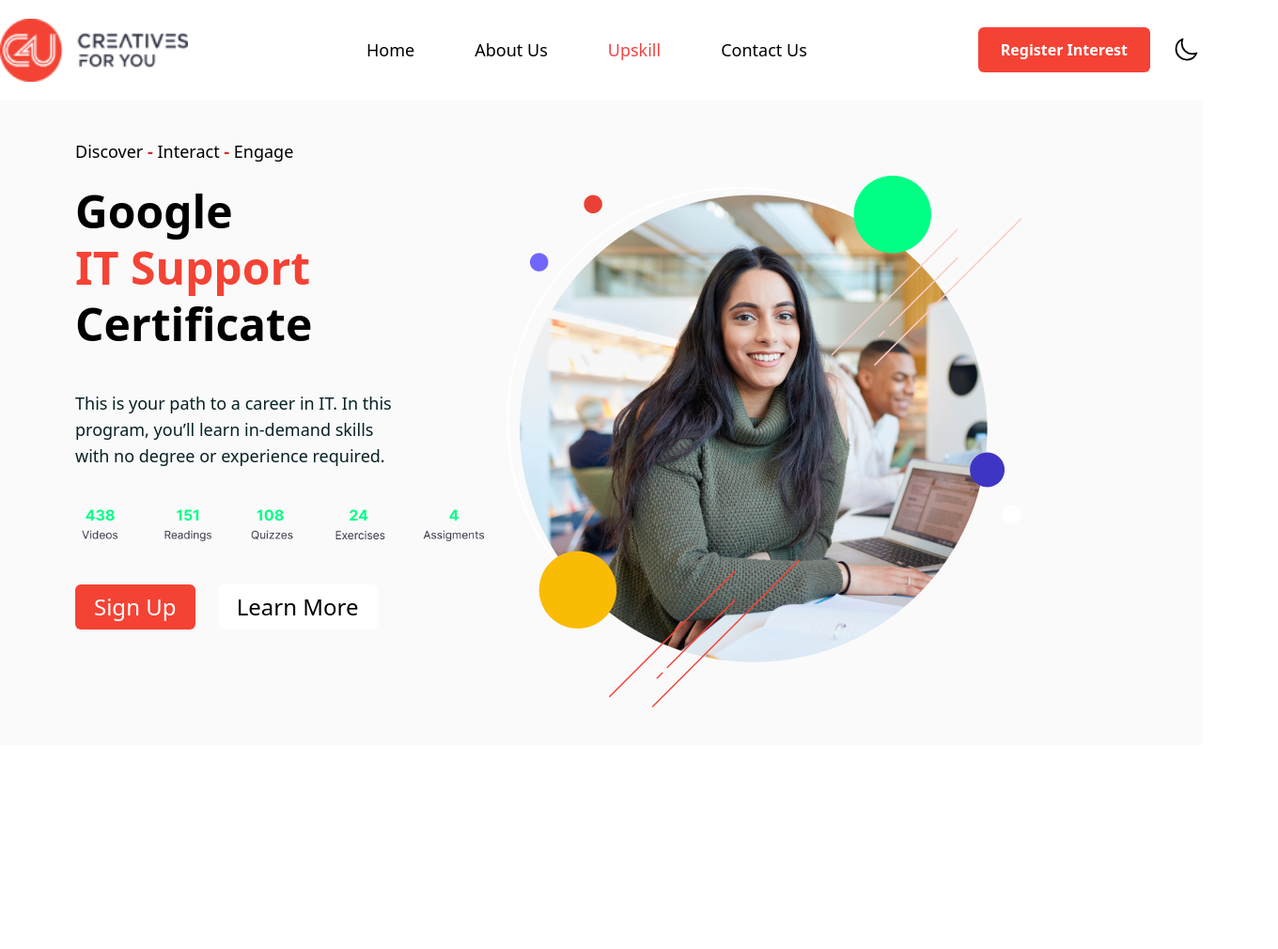
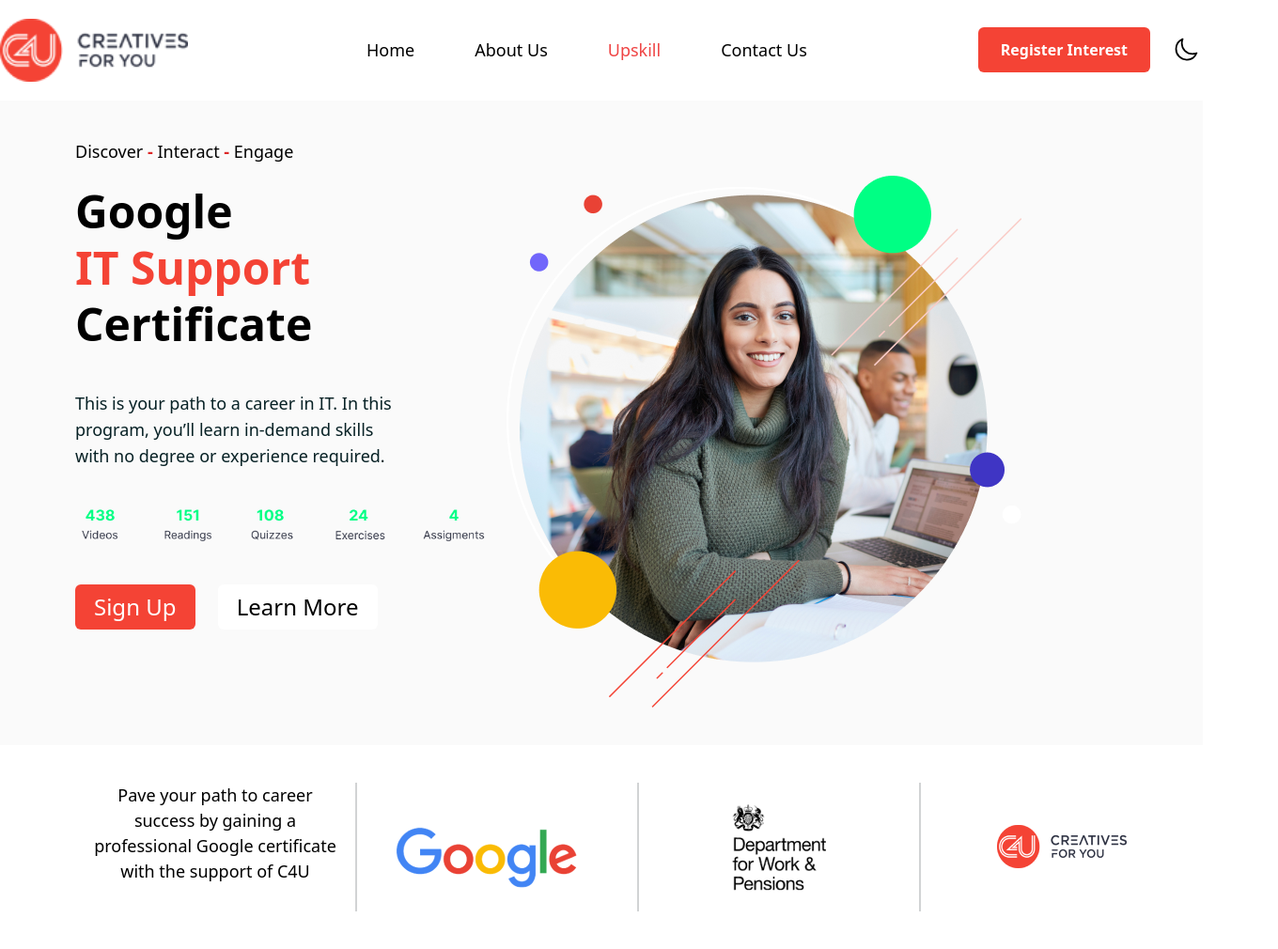
Before and after one commit to ebnaayadepu/Tailwind-Assainment-03, a website built with Vite: page index.html in a window 1280 px wide. Shown: the whole page at 94% size, 1360 px wide, since content can reach past the window. Before the commit the page ends 800 px from the top, so only its background shows below. Built offline with nearby package versions, Linux system fonts and the light colour scheme.

Commit message:
banner section

```diff
--- a/index.html
+++ b/index.html
@@ -112,16 +112,34 @@
           </div>
         </div>
         <div>
-            <button class="sign-up-btn">Sign Up</button>
-            <button class="bg-[#FFFFFF] text-sm md:text-2xl ms-5 md:px-5 px-2 md:py-2 py-1 rounded-md hover:scale-105 transition-all duration-300 translate-y-1">Learn More</button>
+          <button class="sign-up-btn">Sign Up</button>
+          <button
+            class="bg-[#FFFFFF] text-sm md:text-2xl ms-5 md:px-5 px-2 md:py-2 py-1 rounded-md hover:scale-105 transition-all duration-300 translate-y-1"
+          >
+            Learn More
+          </button>
         </div>
       </div>
 
-       <!--RIGHT SECTION-->
+      <!--RIGHT SECTION-->
       <div class="w-full mt-10 lg:flex justify-end lg:me-48">
-            <img src="image/Group 1964.png" alt="">
+        <img src="image/Group 1964.png" alt="" />
       </div>
+    </section>
 
-    </section>
+
+     <!--THIS IS BANNER SECTION-->
+     <div class="grid grid-cols-12 w-full py-10 md:mx-20 md:pe-20">
+        <div class="md:col-span-3 col-span-12 px-3 md:px-4 text-14px md:text-[18px] md:border-r md:border-r-2 border-[#D1D3D4] text-center">Pave your path to career success by gaining  a  professional  Google certificate with the support of C4U</div>
+        <div class="md:col-span-3 col-span-4 flex justify-center items-center border-r border-r-2 border-[#D1D3D4]">
+            <img src="image/Google.png" alt="">
+        </div>
+        <div class="md:col-span-3 col-span-4 flex justify-center items-center border-r border-r-2 border-[#D1D3D4]">
+            <img src="image/Work & Pensions.png" alt="">
+        </div>
+        <div class="md:col-span-3 col-span-4 flex justify-center items-center">
+            <img class="p-1" src="image/c4u full logo_2022 1.png" alt="">
+        </div>
+     </div>
   </body>
 </html>
```
Also changed, not shown: image/Frame 9.png (deleted), image/Google.png (added), image/Work & Pensions.png (added).
